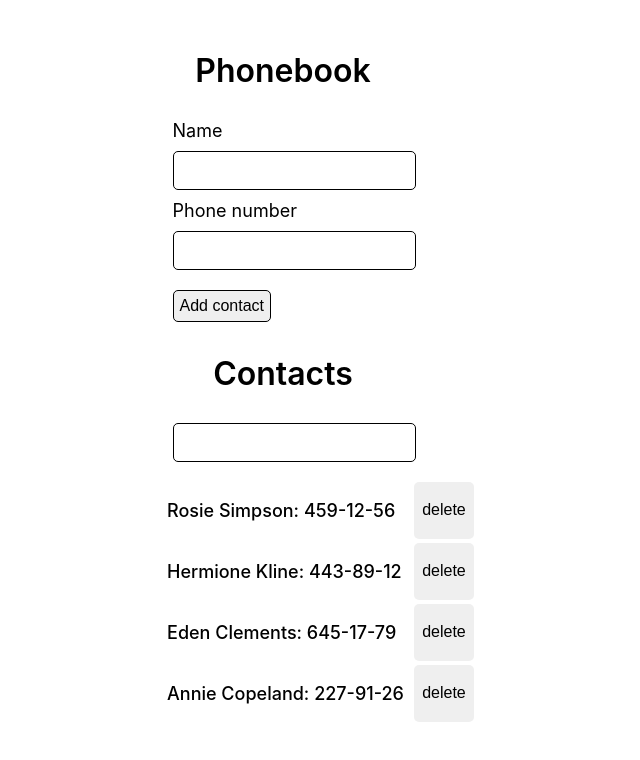
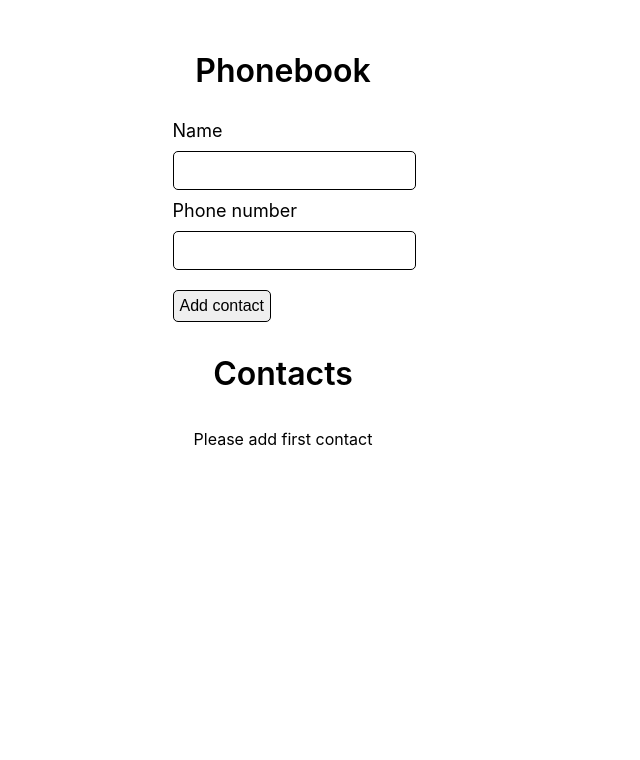
Before and after one commit to YDaKota/goit-react-hw-08-phonebook, a React (Create React App) app: page / in a window 1280 px wide. Shown: the top 760 px of the page, without its empty margins (357-997 px from the left). Built offline with nearby package versions, Linux system fonts and the light colour scheme.

Commit message:
change code by React-hooks

```diff
--- a/package.json
+++ b/package.json
@@ -1,8 +1,8 @@
 {
-  "name": "goit-react-hw-02-phonebook",
+  "name": "goit-react-hw-04-phonebook",
   "version": "0.1.0",
   "private": true,
-  "homepage": "https://ydakota.github.io/goit-react-hw-02-phonebook/",
+  "homepage": "https://ydakota.github.io/goit-react-hw-04-phonebook/",
   "dependencies": {
     "@testing-library/jest-dom": "^5.16.3",
     "@testing-library/react": "^12.1.4",
--- a/src/components/App.jsx
+++ b/src/components/App.jsx
@@ -1,98 +1,78 @@
-import React, { Component } from 'react';
+import React from 'react';
+import { useState, useEffect } from 'react';
 import { nanoid } from 'nanoid'
 import ContactForm from './Form/ContactForm';
 import ContactList from './ContactList/ContactList';
 import Container from './Container/Container';
 import ContactFilter from './ContactFilter/ContactFilter';
 
-export default class App extends Component {
-  state = {
-    contacts: [
-      { id: 'id-1', name: 'Rosie Simpson', number: '459-12-56' },
-      { id: 'id-2', name: 'Hermione Kline', number: '443-89-12' },
-      { id: 'id-3', name: 'Eden Clements', number: '645-17-79' },
-      { id: 'id-4', name: 'Annie Copeland', number: '227-91-26' },
-    ],
-    filter: '',
-  };
+function App() {
+  const [contacts, setContacts] = useState(() =>
+    JSON.parse(localStorage.getItem('contacts')) ?? []);
+  const [filter, setFilter] = useState('');
 
-  componentDidMount() {
-    const contacts = localStorage.getItem('contacts');
-    const parsedContacts = JSON.parse(contacts);
-    if (parsedContacts) {
-      this.setState({ contacts: parsedContacts });
-    }
-  }
+  useEffect(() => {
+    window.localStorage.setItem('contacts', JSON.stringify(contacts));
+  }, [contacts]);
 
-  componentDidUpdate(prevProps, prevState) {
-    if (prevState.contacts!== this.state.contacts) {
-      localStorage.setItem('contacts', JSON.stringify(this.state.contacts));
-    }
-  }
+  const addContact = (name, number) => {
+    const contact = {
+      id: nanoid(),
+      name,
+      number,
+    };
 
-  addContact = ({ name, number }) => {
-    const { contacts } = this.state;
     if (
       contacts.some(
         contact => contact.name.toLowerCase() === name.toLowerCase()
-      )
-    ) {
+      )) {
       alert(`${name} is already in contacts.`);
       return;
     }
     if (contacts.some(contact => contact.number === number)) {
       alert(`${number} is already in contacts.`);
       return;
+    } else {
+      setContacts(prevContacts => [contact, ...prevContacts]);
     }
-    const contact = {
-      id: nanoid(),
-      name,
-      number,
+  }
+
+  const deleteContact = contactId => {
+    setContacts(contacts.filter(({ id }) => id !== contactId));
     };
-    this.setState(({ contacts }) => ({
-      contacts: [contact, ...contacts],
-    }));
+
+
+  const changeFilter = e => {
+    setFilter(e.currentTarget.value);
   };
 
-  deleteContact = contactId => {
-    this.setState(({ contacts }) => ({
-      contacts: contacts.filter(contact => contact.id !== contactId),
-    }));
-  };
-
-  changeFilter = e => {
-    this.setState({ filter: e.currentTarget.value });
-  };
-
-  getVisibleContacts = () => {
-    const { contacts, filter } = this.state;
+  const getVisibleContacts = () => {
     const normalizedFilter = filter.toLowerCase();
 
-    return contacts.filter(contact =>
-      contact.name.toLowerCase().includes(normalizedFilter)
+    return contacts.filter(({ name }) =>
+      name.toLowerCase().includes(normalizedFilter)
     );
   };
 
-  render() {
-    const { filter, contacts } = this.state;
-    const visibleContacts = this.getVisibleContacts();
+
     return (
       <Container>
         <h1>Phonebook</h1>
-          <ContactForm onSubmit={this.addContact} />
+          <ContactForm onSubmit={addContact} />
         <h1>Contacts</h1>
         {contacts.length > 0 && (
-          <ContactFilter value={filter} onChange={this.changeFilter} />
+          <ContactFilter value={filter} onChange={changeFilter} />
         )}
         {contacts.length > 0 ? (
           <ContactList
-            contacts={visibleContacts}
-            onDeleteContact={this.deleteContact}
+            contacts={getVisibleContacts()}
+            onDeleteContact={deleteContact}
           />
         ) : (
           <p>Please add first contact</p>
         )}
       </Container>
     );
-  }
 }
+
+export default App;
--- a/src/components/Form/ContactForm.jsx
+++ b/src/components/Form/ContactForm.jsx
@@ -1,28 +1,34 @@
-import React, { Component } from 'react';
+import React from 'react';
+import { useState } from 'react';
 import PropTypes from 'prop-types';
 import styles from './ContactForm.module.css';
 
-export default class ContactForm extends Component {
-    state = {
-    name: '',
-    number: '',
-    };
+function ContactForm ({ onSubmit }) {
+    const [name, setName] = useState('');
+    const [number, setNumber] = useState('');
 
-    handleChange = event => {
-    const { name, value } = event.currentTarget;
-    this.setState({ [name]: value });
-    };
+    const handleChange = event => {
+    const { name, value } = event.target;
+    switch (name) {
+        case 'name':
+            setName(value);
+            break;
+        case 'number':
+            setNumber(value);
+            break;
+        default:
+            break;
+    }};
 
-    handleSubmit = event => {
-    event.preventDefault();
-    this.props.onSubmit(this.state);
-    this.setState({ name: '', number: '' });
-    };
+    const handleSubmit = event => {
+        event.preventDefault();
+        onSubmit(name, number);
+        setName('');
+        setNumber('');
+    }
 
-    render() {
-    const { name, number } = this.state;
     return (
-        <form className={styles.form} onSubmit={this.handleSubmit}>
+        <form className={styles.form} onSubmit={handleSubmit}>
         <label className={styles.label}>
             Name
             <input
@@ -33,7 +39,7 @@ export default class ContactForm extends Component {
             pattern="^[a-zA-Zа-яА-Я]+(([' -][a-zA-Zа-яА-Я ])?[a-zA-Zа-яА-Я]*)*$"
             title="Name may contain only letters, apostrophe, dash and spaces. For example Adrian, Jacob Mercer, Charles de Batz de Castelmore d'Artagnan"
             required
-            onChange={this.handleChange}
+            onChange={handleChange}
             />
         </label>
         <label className={styles.label}>
@@ -46,7 +52,7 @@ export default class ContactForm extends Component {
             title="Phone number must be digits and can contain spaces, dashes, parentheses and can start with +"
             required
             value={number}
-            onChange={this.handleChange}
+            onChange={handleChange}
             />
         </label>
         <button className={styles.btn} type="submit">
@@ -54,9 +60,11 @@ export default class ContactForm extends Component {
         </button>
         </form>
     );
-    }
 }
+
 
 ContactForm.propTypes = {
     onSubmit: PropTypes.func.isRequired,
 };
+
+export default ContactForm;
```
Also changed, not shown: src/components/ContactList/ContactList.jsx (+41 -1 lines).
